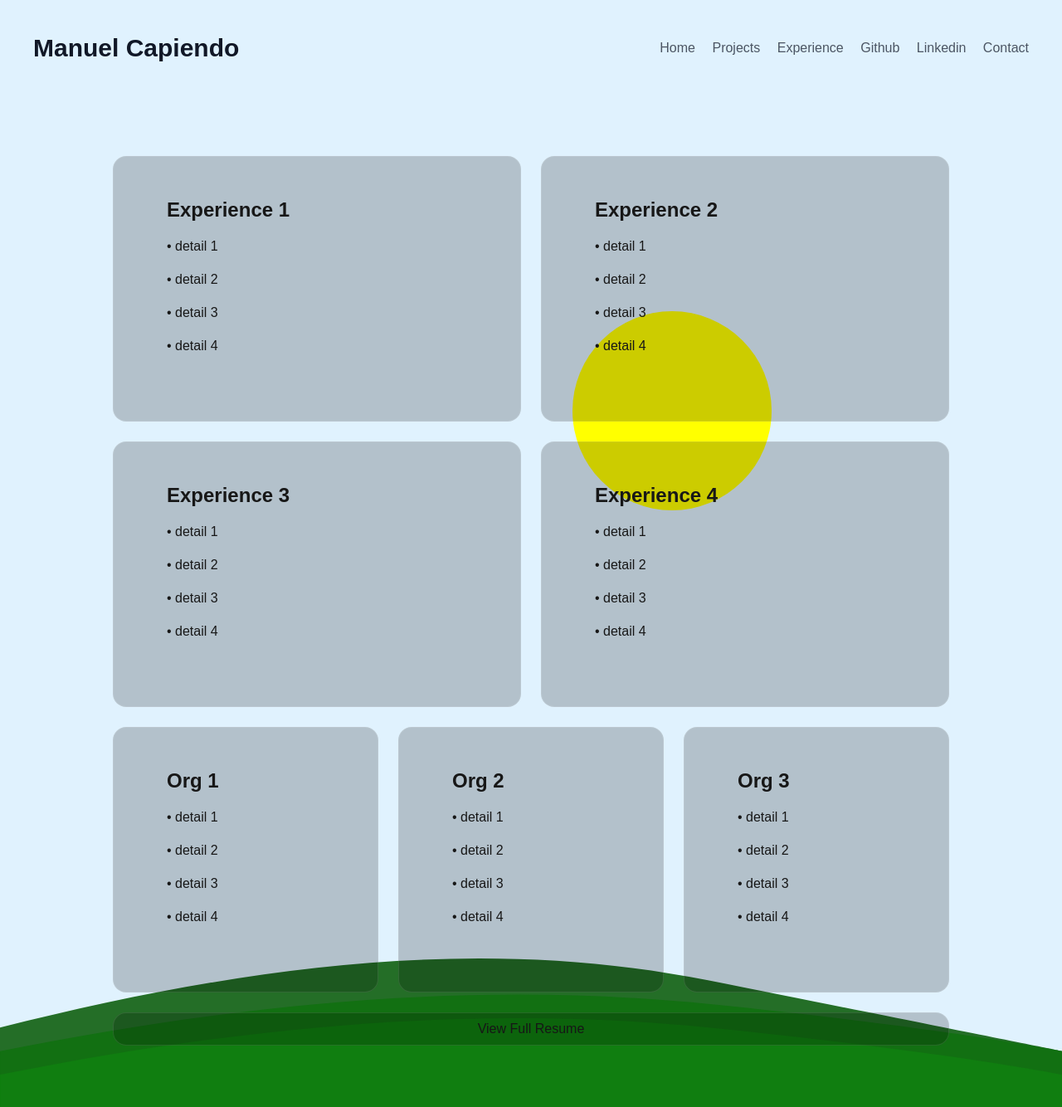
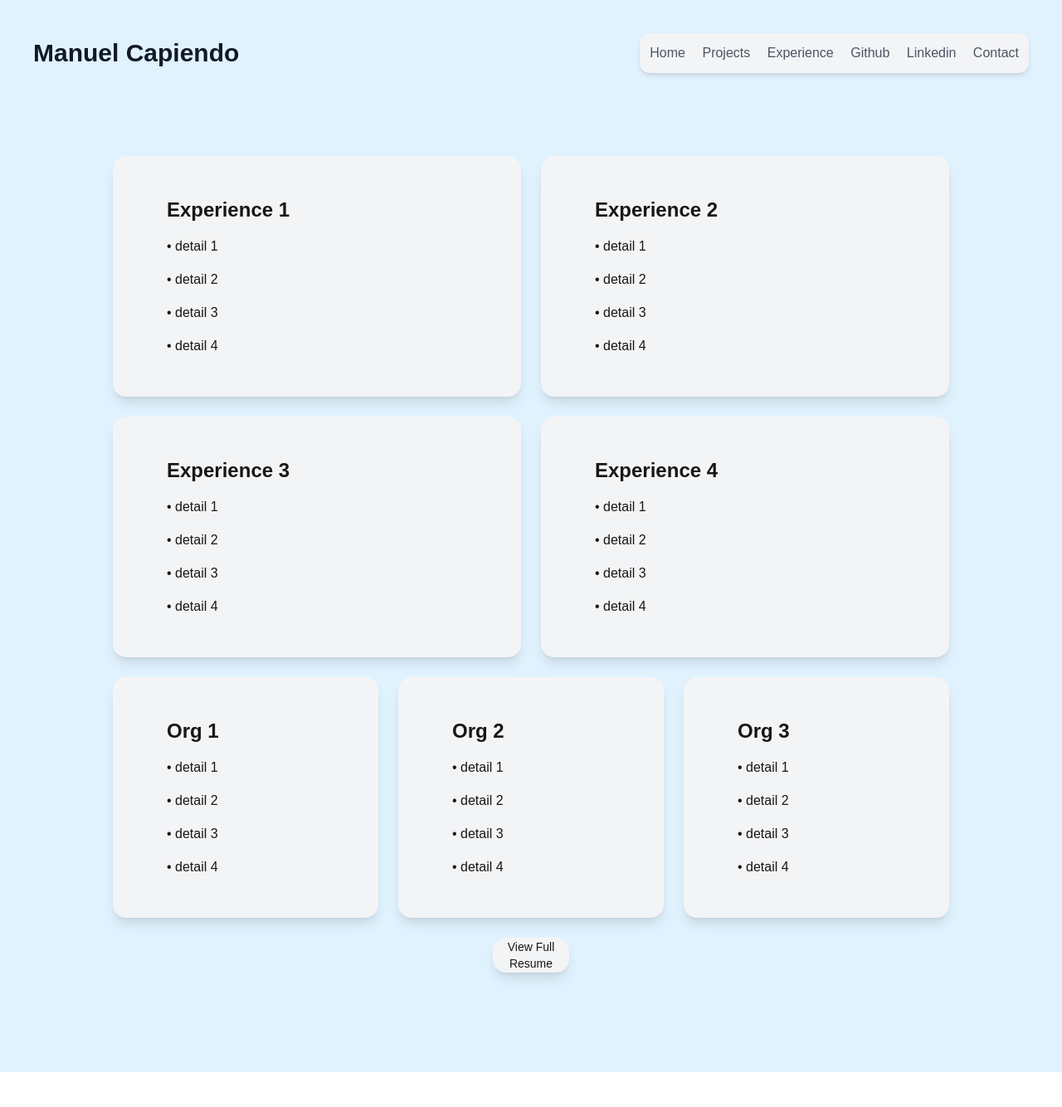
Before and after one commit to mgcapiendo/ProfessionalSite, a Next.js app: page /experience in a window 1280 px wide. Shown: the top 1334 px of the page at 83% size. After the commit the page ends 1292 px from the top, so only its background shows below. Built offline with nearby package versions, Linux system fonts and the light colour scheme.

Commit message:
will this work pleae bro

```diff
--- a/src/app/experience/page.jsx
+++ b/src/app/experience/page.jsx
@@ -9,112 +9,18 @@ const experience = () => {
 
     <div className="relative min-h-screen overflow-hidden bg-sky-100">
 
-          {/* Animated Hills */}
-          <motion.div
-            className="absolute bottom-0 left-0 w-full"
-            initial={{ opacity: 0, scaleY: 0 }}
-            animate={{ opacity: 1, scaleY: 1 }}
-            transition={{
-              type: 'spring',
-              staggerChildren: 0.2,
-              delayChildren: 0.5
-            }}
-          >
-
-            {/* Darkest Hill */}
-            <motion.svg
-              xmlns="http://www.w3.org/2000/svg"
-              viewBox="0 0 1440 320"
-              className="absolute bottom-0"
-              initial={{ y: 200, opacity: 0 }}
-              animate={{ y: 0, opacity: 1 }}
-              transition={{
-                type: 'spring',
-                stiffness: 50,
-                damping: 15
-              }}
-            >
-
-            <path
-              fill="#106010"
-              fillOpacity="0.9"
-              d="M0,160 C320,80 640,32 960,96 C1280,160 1440,192 1440,192 L1440,320 L0,320 Z"
-            />
-            </motion.svg>
-
-
-            {/* Middle Hill */}
-            <motion.svg
-              xmlns="http://www.w3.org/2000/svg"
-              viewBox="0 0 1440 320"
-              className="absolute bottom-0"
-              initial={{ y: 200, opacity: 0 }}
-              animate={{ y: 0, opacity: 1 }}
-              transition={{
-                type: 'spring',
-                stiffness: 50,
-                damping: 15,
-                delay: 0.3
-              }}
-            >
-
-            <path
-              fill="#107010"
-              fillOpacity="0.9"
-              d="M0,192 C320,128 640,96 960,128 C1280,160 1440,192 1440,192 L1440,320 L0,320 Z"
-            />
-            </motion.svg>
-
-
-            {/*bottom hill */}
-            <motion.svg
-              xmlns="http://www.w3.org/2000/svg"
-              viewBox="0 0 1440 320"
-              className="absolute bottom-0"
-              initial={{ y: 200, opacity: 0 }}
-              animate={{ y: 0, opacity: 1 }}
-              transition={{
-                type: 'spring',
-                stiffness: 50,
-                damping: 15,
-                delay: 0.6
-              }}
-            >
-                <path
-                  fill="#108010"
-                  fillOpacity="0.9"
-                  d="M0,224 C320,160 640,128 960,160 C1280,192 1440,224 1440,224 L1440,320 L0,320 Z"
-                />
-            </motion.svg>
-          </motion.div>
-
-
-          {/*sun */}
-          <motion.div
-              initial={{ x: 4000, opacity: 0 }}
-              animate={{ x: 0, opacity: 1 }}
-              transition={{
-                type: 'spring',
-                stiffness: 50,
-                damping: 15,
-                duration: 1.5
-              }}
-              className="absolute right-80 transform -translate-x-1/2 w-100 h-100 top-1/4"
-            >
-              <svg viewBox="0 0 100 100" className="w-full h-full">
-                <circle cx="50" cy="50" r="40" fill="yellow"/>
-              </svg>
-            </motion.div>
 
     <div className= "relative mx-auto p-10">
       {/*navbar at the top of the screen */}
-      <header className='flex justify-between items-center mb-8'> {/*flex allows for my dynamic positioning, justify between pushes h1 to the left and nav to the right, items-center is for vertical centering, mb-8 is for adding space at the bottom of the container*/}
+      <header className='flex justify-between items-center mb-5'> {/*flex allows for my dynamic positioning, justify between pushes h1 to the left and nav to the right, items-center is for vertical centering, mb-8 is for adding space at the bottom of the container*/}
+
+
 
           <Link href="/" className='text-3xl font-bold  text-gray-900'> {/*text-3xl sets it to 30px and goes from xs,sm,base,lg,xl,2xl-9xl, font-bold makes it bold and can be replaced with sans, serif, mono, etc, text-gray-900 is default text color and intensity and can be adjusted to anything*/}
             Manuel Capiendo
           </Link>
 
-            <nav className='space-x-4'> {/*space-x-4 is for horizontally spacing the children of this tag */}
+            <nav className='space-x-4 shadow-md p-3 rounded-xl bg-gray-100'> {/*space-x-4 is for horizontally spacing the children of this tag */}
               {/*good practice to use Link for internal routing, and anchor for external sites*/}
               <Link
               href="/"
@@ -146,13 +52,12 @@ const experience = () => {
               className='text-gray-600  hover:text-blue-500 transition-colors duration-300'
               >Contact</Link> {/*text-gray-600 is for setting the color and intensity, hover: declares when the mouse is over it, underlines it on hover and turns it blue, transistion-colors duration-300 makes it smoothly change the color over 300ms instead of instant*/}
             </nav>
-
         </header>
 
         <section className="py-10 sm:py-20 w-full max-w-[1800px] mx-auto px-4 md:px-8 lg:px-16 xl:px-24 space-y-4 sm:space-y-6">
 
            <div className="grid grid-cols-1 lg:grid-cols-12 gap-4 sm:gap-6 w-full">
-               <div className="lg:col-span-6 custom-bg px-4 sm:px-6 md:px-12 lg:px-16 py-8 sm:py-12 rounded-2xl flex flex-col h-auto lg:h-80 bg-black/20 border border-white/10">
+               <div className="lg:col-span-6 custom-bg px-4 sm:px-6 md:px-12 lg:px-16 py-8 sm:py-12 rounded-2xl flex flex-col h-auto bg-gray-100 shadow-lg bg-black/20 border border-white/10">
                    <h2 className="text-xl sm:text-2xl font-semibold mb-4">Experience 1</h2>
                    <div className="space-y-4">
                        <p className="text-black-300">• detail 1</p>
@@ -162,7 +67,7 @@ const experience = () => {
                    </div>
                </div>
 
-               <div className="lg:col-span-6 custom-bg px-4 sm:px-6 md:px-12 lg:px-16 py-8 sm:py-12 rounded-2xl flex flex-col h-auto lg:h-80 bg-black/20 border border-white/10">
+               <div className="lg:col-span-6 custom-bg px-4 sm:px-6 md:px-12 lg:px-16 py-8 sm:py-12 rounded-2xl flex flex-col h-auto bg-gray-100 shadow-lg bg-black/20 border border-white/10">
                    <h2 className="text-xl sm:text-2xl font-semibold mb-4">Experience 2</h2>
                    <div className="space-y-4">
                        <p className="text-black-300">• detail 1</p>
@@ -174,7 +79,7 @@ const experience = () => {
            </div>
 
            <div className="grid grid-cols-1 lg:grid-cols-12 gap-4 sm:gap-6 w-full">
-               <div className="lg:col-span-6 custom-bg px-4 sm:px-6 md:px-12 lg:px-16 py-8 sm:py-12 rounded-2xl flex flex-col h-auto lg:h-80 bg-black/20 border border-white/10">
+               <div className="lg:col-span-6 custom-bg px-4 sm:px-6 md:px-12 lg:px-16 py-8 sm:py-12 rounded-2xl flex flex-col h-auto bg-gray-100 shadow-lg bg-black/20 border border-white/10">
                    <h2 className="text-xl sm:text-2xl font-semibold mb-4">Experience 3</h2>
                    <div className="space-y-4">
                        <p className="text-black-300">• detail 1</p>
@@ -184,7 +89,7 @@ const experience = () => {
                    </div>
                </div>
 
-               <div className="lg:col-span-6 custom-bg px-4 sm:px-6 md:px-12 lg:px-16 py-8 sm:py-12 rounded-2xl flex flex-col h-auto lg:h-80 bg-black/20 border border-white/10">
+               <div className="lg:col-span-6 custom-bg px-4 sm:px-6 md:px-12 lg:px-16 py-8 sm:py-12 rounded-2xl flex flex-col h-auto bg-gray-100 shadow-lg bg-black/20 border border-white/10">
                    <h2 className="text-xl sm:text-2xl font-semibold mb-4">Experience 4</h2>
                    <div className="space-y-4">
                        <p className="text-black-300">• detail 1</p>
@@ -196,7 +101,7 @@ const experience = () => {
            </div>
 
            <div className="grid grid-cols-1 lg:grid-cols-12 gap-4 sm:gap-6 w-full">
-               <div className="lg:col-span-4 custom-bg px-4 sm:px-6 md:px-12 lg:px-16 py-8 sm:py-12 rounded-2xl flex flex-col h-auto lg:h-80 bg-black/20 border border-white/10">
+               <div className="lg:col-span-4 custom-bg px-4 sm:px-6 md:px-12 lg:px-16 py-8 sm:py-12 rounded-2xl flex flex-col h-auto bg-gray-100 shadow-lg bg-black/20 border border-white/10">
                    <h2 className="text-xl sm:text-2xl font-semibold mb-4">Org 1</h2>
                    <div className="space-y-4">
                        <p className="text-black-300">• detail 1</p>
@@ -206,7 +111,7 @@ const experience = () => {
                    </div>
                </div>
 
-               <div className="lg:col-span-4 custom-bg px-4 sm:px-6 md:px-12 lg:px-16 py-8 sm:py-12 rounded-2xl flex flex-col h-auto lg:h-80 bg-black/20 border border-white/10">
+               <div className="lg:col-span-4 custom-bg px-4 sm:px-6 md:px-12 lg:px-16 py-8 sm:py-12 rounded-2xl flex flex-col h-auto bg-gray-100 shadow-lg bg-black/20 border border-white/10">
                    <h2 className="text-xl sm:text-2xl font-semibold mb-4">Org 2</h2>
                    <div className="space-y-4">
                        <p className="text-black-300">• detail 1</p>
@@ -216,7 +121,7 @@ const experience = () => {
                    </div>
                </div>
 
-               <div className="lg:col-span-4 custom-bg px-4 sm:px-6 md:px-12 lg:px-16 py-8 sm:py-12 rounded-2xl flex flex-col h-auto lg:h-80 bg-black/20 border border-white/10">
+               <div className="lg:col-span-4 custom-bg px-4 sm:px-6 md:px-12 lg:px-16 py-8 sm:py-12 rounded-2xl flex flex-col h-auto bg-gray-100 shadow-lg bg-black/20 border border-white/10">
                    <h2 className="text-xl sm:text-2xl font-semibold mb-4">Org 3</h2>
                    <div className="space-y-4">
                        <p className="text-black-300">• detail 1</p>
@@ -227,10 +132,11 @@ const experience = () => {
                </div>
            </div>
 
-           <div className="justify-center items-center rounded-2xl flex flex-col h-auto lg:h-10 bg-black/20 border border-white/10">
-            <Link href="/ManuelCapiendo_Senior_BSComputerScienceAI_NuclearIT_Integration_Navy.pdf">View Full Resume</Link>
-           </div>
-
+           <div className="grid grid-cols-1 lg:grid-cols-11 w-full text-sm">
+            <div className="lg:col-start-6 text-center rounded-2xl flex flex-col h-auto bg-gray-100 shadow-lg border border-white/10 hover:text-blue-500">
+              <Link href="/ManuelCapiendo_Senior_BSComputerScienceAI_NuclearIT_Integration_Navy.pdf">View Full Resume</Link>
+            </div>
+          </div>
 
        </section>
 
```
Also changed, not shown: src/app/contact/page.jsx (+23 -6 lines), src/app/page.js (+4 -4 lines), src/app/projects/page.jsx (+10 -104 lines).
